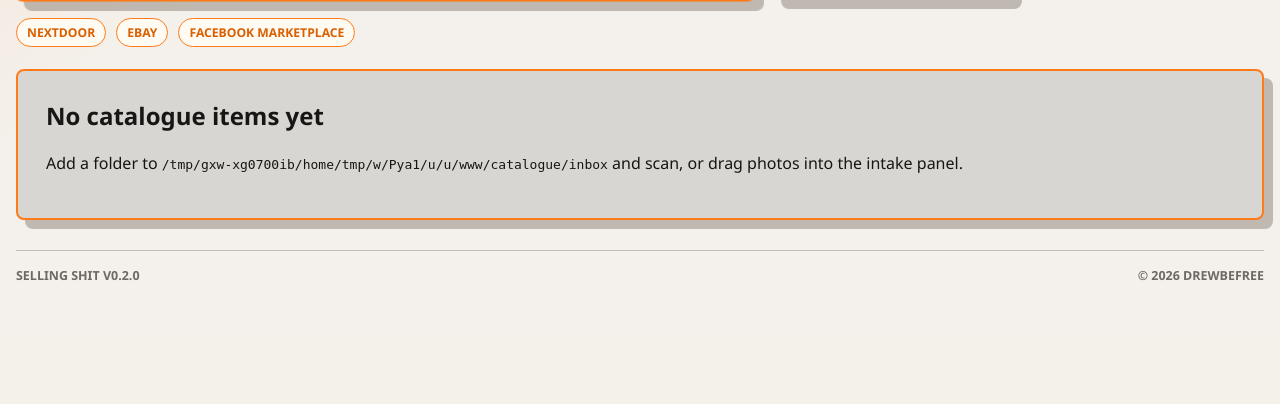
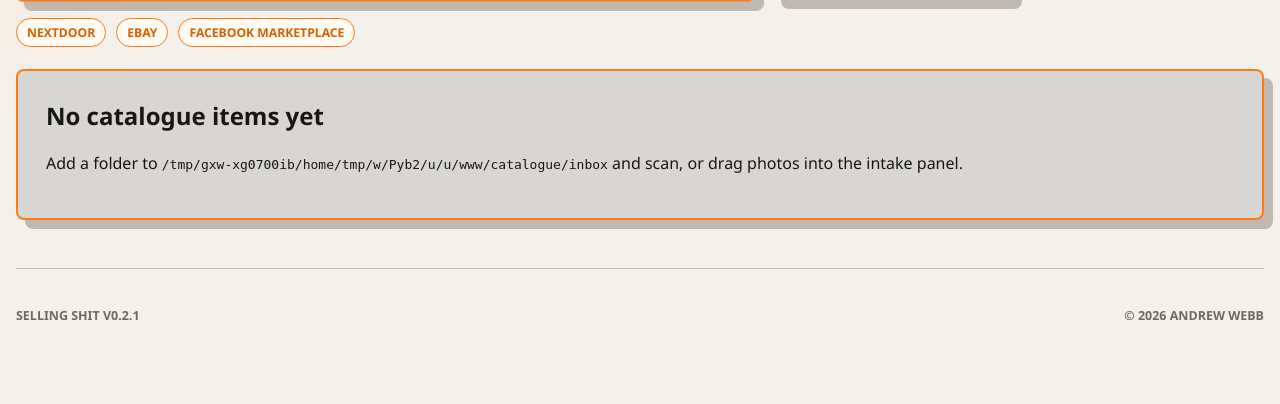
Before and after one commit to DrewBeFree/selling-shit, a Flask app: page / in a window 1280 px wide. Shown: the part 516-920 px from the top of the page. Before the commit the page ends 797 px from the top, so only its background shows below. Run offline with Flask 3, Linux system fonts and the light colour scheme.

Commit message:
fix: update footer copyright

```diff
--- a/app.py
+++ b/app.py
@@ -18,7 +18,7 @@ DEFAULT_CATALOG_INBOX = DEFAULT_CATALOGUE_DIR / "inbox"
 DEFAULT_CATALOG_ACTIVE = DEFAULT_CATALOGUE_DIR / "active"
 DEFAULT_CATALOG_ARCHIVE = DEFAULT_CATALOGUE_DIR / "archive"
 DEFAULT_LEGACY_UPLOAD_DIR = BASE_DIR / "uploads"
-APP_VERSION = "0.2.0"
+APP_VERSION = "0.2.1"
 COPYRIGHT_YEAR = 2026
 
 app = Flask(__name__)
--- a/static/style.css
+++ b/static/style.css
@@ -495,8 +495,9 @@ dt {
   font-weight: 800;
   gap: 8px 14px;
   justify-content: space-between;
-  margin-top: 30px;
-  padding-top: 16px;
+  margin-top: 48px;
+  min-height: 88px;
+  padding: 24px 0 18px;
   text-transform: uppercase;
 }
 
--- a/templates/archive.html
+++ b/templates/archive.html
@@ -58,7 +58,7 @@
 
     <footer class="app-footer">
       <span>Selling Shit v{{ app_version }}</span>
-      <span>&copy; {{ copyright_year }} DrewBeFree</span>
+      <span>&copy; {{ copyright_year }} Andrew Webb</span>
     </footer>
   </main>
 </body>
--- a/templates/home.html
+++ b/templates/home.html
@@ -181,7 +181,7 @@
 
     <footer class="app-footer">
       <span>Selling Shit v{{ app_version }}</span>
-      <span>&copy; {{ copyright_year }} DrewBeFree</span>
+      <span>&copy; {{ copyright_year }} Andrew Webb</span>
     </footer>
   </main>
 
```
Also changed, not shown: tests/test_app.py (+4 -4 lines).
